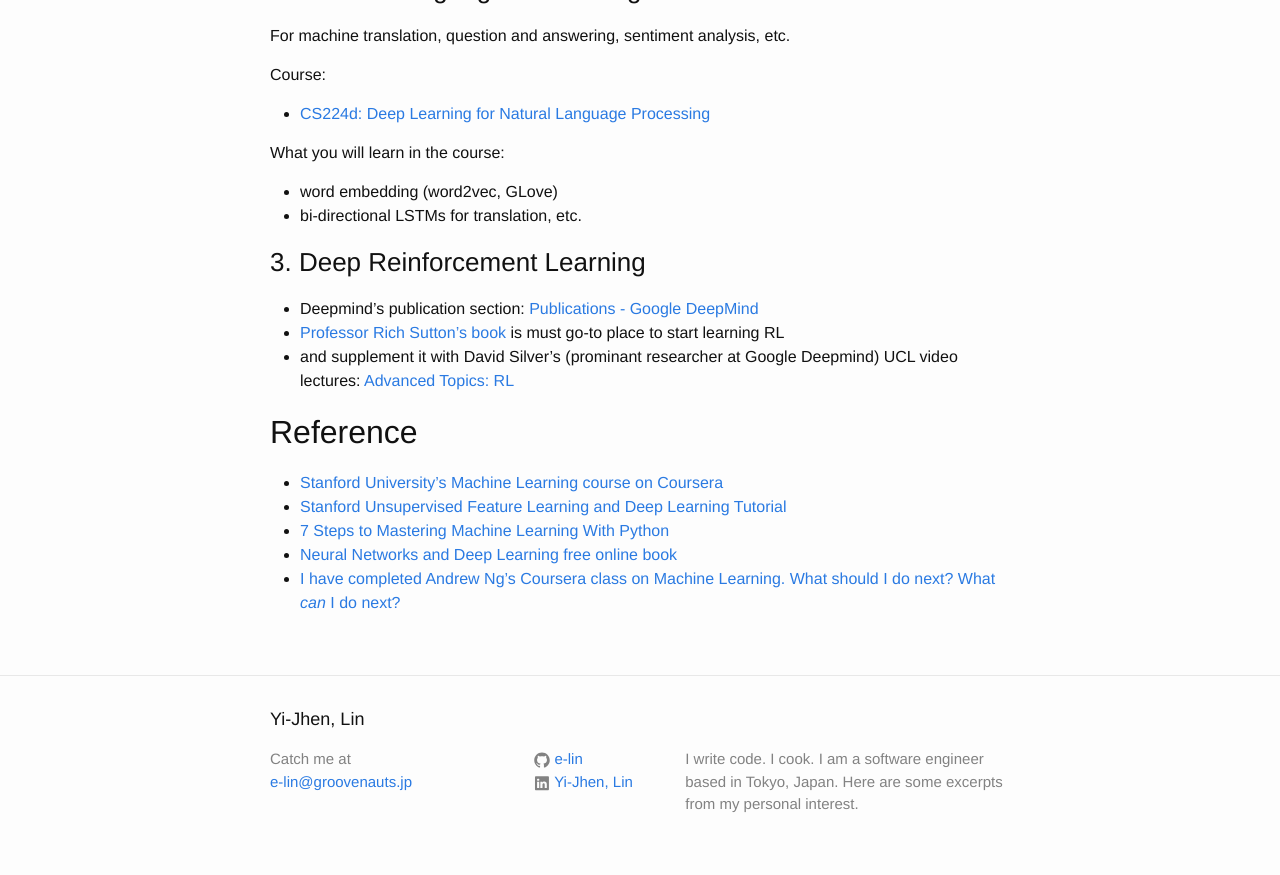
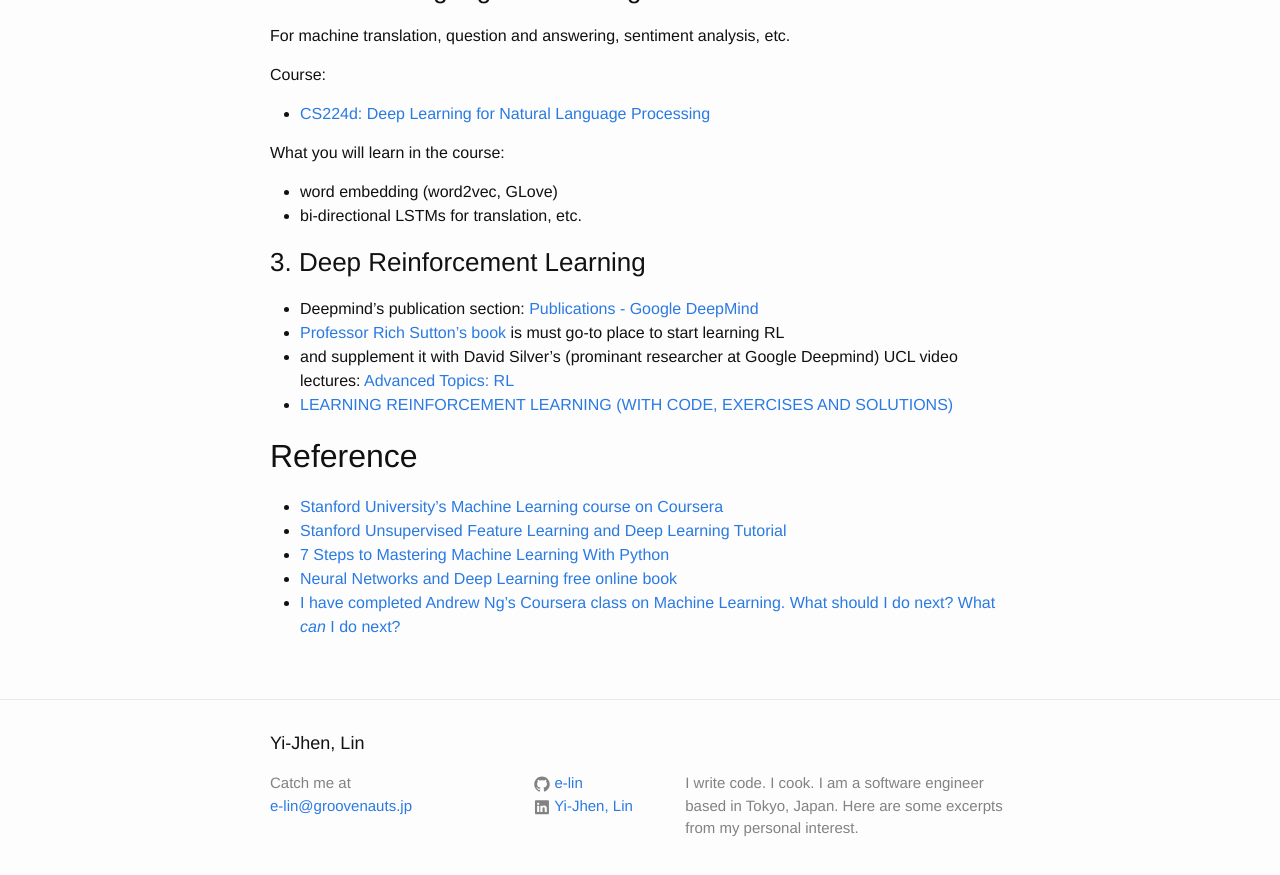
Before and after one commit to e-lin/wiki, a Jekyll site: the page built from _posts/2016-02-29-Machine-Learning-Course-on-Coursera.md, in a window 1280 px wide and 900 px high, scrolled down 1349 px. Shown: the top 875 px of the window. Built offline with Jekyll 4.4.1, drawn with Linux system fonts in a browser that asks for light colours.

Commit message:
update post

```diff
--- a/_posts/2016-02-29-Machine-Learning-Course-on-Coursera.md
+++ b/_posts/2016-02-29-Machine-Learning-Course-on-Coursera.md
@@ -71,6 +71,7 @@
 - Deepmind's publication section: [Publications - Google DeepMind][R8]
 - [Professor Rich Sutton's book][R9] is must go-to place to start learning RL
 - and supplement it with David Silver's (prominant researcher at Google Deepmind) UCL video lectures: [Advanced Topics: RL][R10]
+- [LEARNING REINFORCEMENT LEARNING (WITH CODE, EXERCISES AND SOLUTIONS)][R11]
 
 
 Reference
```
Also changed, not shown: other parts of _posts/2016-02-29-Machine-Learning-Course-on-Coursera.md (+1 -0 lines).
